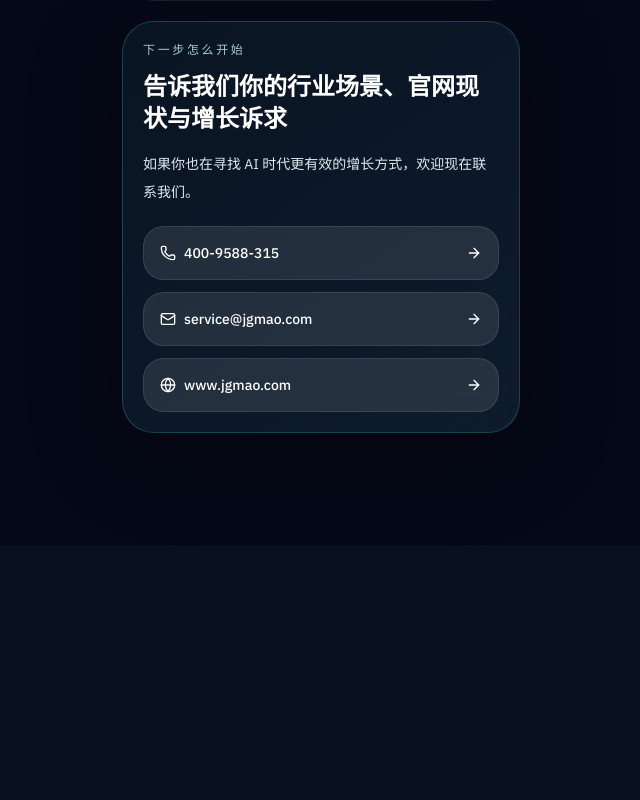
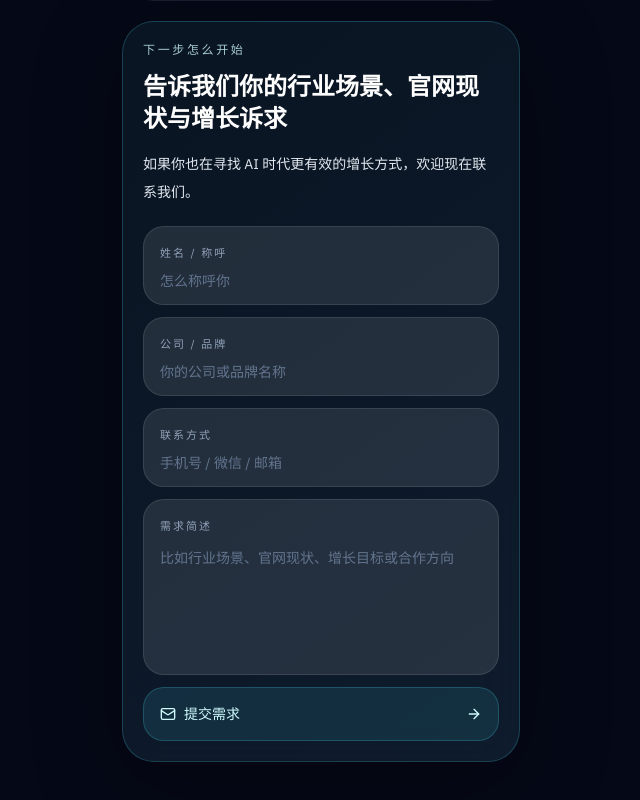
Before and after one commit to wesleyyu/jgmao-official-site, a React (Vite) app: page /h5 in a window 1280 px wide. Shown: the part 2344-3144 px from the top of the page, without its empty margins (319-959 px from the left). Before the commit the page ends 2889 px from the top, so only its background shows below. Built offline with nearby package versions, Linux system fonts and the light colour scheme.

Commit message:
Refine H5 lead capture section

```diff
--- a/src/pages/H5.tsx
+++ b/src/pages/H5.tsx
@@ -1,6 +1,6 @@
 import { motion } from "framer-motion";
 import { ArrowLeft, ArrowRight, BadgeCheck, Globe, LayoutTemplate, Mail, Phone, Radar, Sparkles } from "lucide-react";
-import { useEffect } from "react";
+import { useEffect, useState } from "react";
 import { Link } from "wouter";
 
 import growthFlywheelImage from "@/assets/h5-growth-flywheel.jpg";
@@ -70,6 +70,13 @@ function setCanonical(url: string) {
 }
 
 export default function H5LandingPage() {
+  const [leadForm, setLeadForm] = useState({
+    name: "",
+    company: "",
+    contact: "",
+    demand: "",
+  });
+
   useEffect(() => {
     setCanonical(`${siteUrl}/h5`);
     setPageMeta(
@@ -77,6 +84,13 @@ export default function H5LandingPage() {
       "坚果猫帮助企业提升 AI 可见性、内容生产效率、官网转化与智能获客能力。",
     );
   }, []);
+
+  const leadBody = [
+    `姓名 / 称呼：${leadForm.name || "未填写"}`,
+    `公司 / 品牌：${leadForm.company || "未填写"}`,
+    `联系方式：${leadForm.contact || "未填写"}`,
+    `需求简述：${leadForm.demand || "未填写"}`,
+  ].join("\n");
 
   return (
     <main className="min-h-screen bg-[#050816] text-slate-100">
@@ -223,35 +237,50 @@ export default function H5LandingPage() {
           </p>
 
           <div className="mt-5 grid gap-3">
+            <label className="rounded-[1.3rem] border border-white/10 bg-white/10 px-4 py-3">
+              <span className="text-[11px] uppercase tracking-[0.18em] text-slate-400">姓名 / 称呼</span>
+              <input
+                value={leadForm.name}
+                onChange={(event) => setLeadForm((current) => ({ ...current, name: event.target.value }))}
+                placeholder="怎么称呼你"
+                className="mt-2 w-full bg-transparent text-sm text-white placeholder:text-slate-500 focus:outline-none"
+              />
+            </label>
+            <label className="rounded-[1.3rem] border border-white/10 bg-white/10 px-4 py-3">
+              <span className="text-[11px] uppercase tracking-[0.18em] text-slate-400">公司 / 品牌</span>
+              <input
+                value={leadForm.company}
+                onChange={(event) => setLeadForm((current) => ({ ...current, company: event.target.value }))}
+                placeholder="你的公司或品牌名称"
+                className="mt-2 w-full bg-transparent text-sm text-white placeholder:text-slate-500 focus:outline-none"
+              />
+            </label>
+            <label className="rounded-[1.3rem] border border-white/10 bg-white/10 px-4 py-3">
+              <span className="text-[11px] uppercase tracking-[0.18em] text-slate-400">联系方式</span>
+              <input
+                value={leadForm.contact}
+                onChange={(event) => setLeadForm((current) => ({ ...current, contact: event.target.value }))}
+                placeholder="手机号 / 微信 / 邮箱"
+                className="mt-2 w-full bg-transparent text-sm text-white placeholder:text-slate-500 focus:outline-none"
+              />
+            </label>
+            <label className="rounded-[1.3rem] border border-white/10 bg-white/10 px-4 py-3">
+              <span className="text-[11px] uppercase tracking-[0.18em] text-slate-400">需求简述</span>
+              <textarea
+                value={leadForm.demand}
+                onChange={(event) => setLeadForm((current) => ({ ...current, demand: event.target.value }))}
+                placeholder="比如行业场景、官网现状、增长目标或合作方向"
+                rows={4}
+                className="mt-2 w-full resize-none bg-transparent text-sm leading-7 text-white placeholder:text-slate-500 focus:outline-none"
+              />
+            </label>
             <a
-              href="tel:400-9588-315"
-              className="inline-flex items-center justify-between rounded-[1.3rem] border border-white/10 bg-white/10 px-4 py-4 text-sm font-medium text-white"
-            >
-              <span className="inline-flex items-center gap-2">
-                <Phone className="h-4 w-4" />
-                400-9588-315
-              </span>
-              <ArrowRight className="h-4 w-4" />
-            </a>
-            <a
-              href="mailto:service@jgmao.com"
-              className="inline-flex items-center justify-between rounded-[1.3rem] border border-white/10 bg-white/10 px-4 py-4 text-sm font-medium text-white"
+              href={`mailto:service@jgmao.com?subject=${encodeURIComponent("坚果猫 H5 线索提交")}&body=${encodeURIComponent(leadBody)}`}
+              className="inline-flex items-center justify-between rounded-[1.3rem] border border-cyan-300/20 bg-cyan-300/10 px-4 py-4 text-sm font-medium text-cyan-100"
             >
               <span className="inline-flex items-center gap-2">
                 <Mail className="h-4 w-4" />
-                service@jgmao.com
-              </span>
-              <ArrowRight className="h-4 w-4" />
-            </a>
-            <a
-              href="https://www.jgmao.com"
-              target="_blank"
-              rel="noreferrer"
-              className="inline-flex items-center justify-between rounded-[1.3rem] border border-white/10 bg-white/10 px-4 py-4 text-sm font-medium text-white"
-            >
-              <span className="inline-flex items-center gap-2">
-                <Globe className="h-4 w-4" />
-                www.jgmao.com
+                提交需求
               </span>
               <ArrowRight className="h-4 w-4" />
             </a>
```
